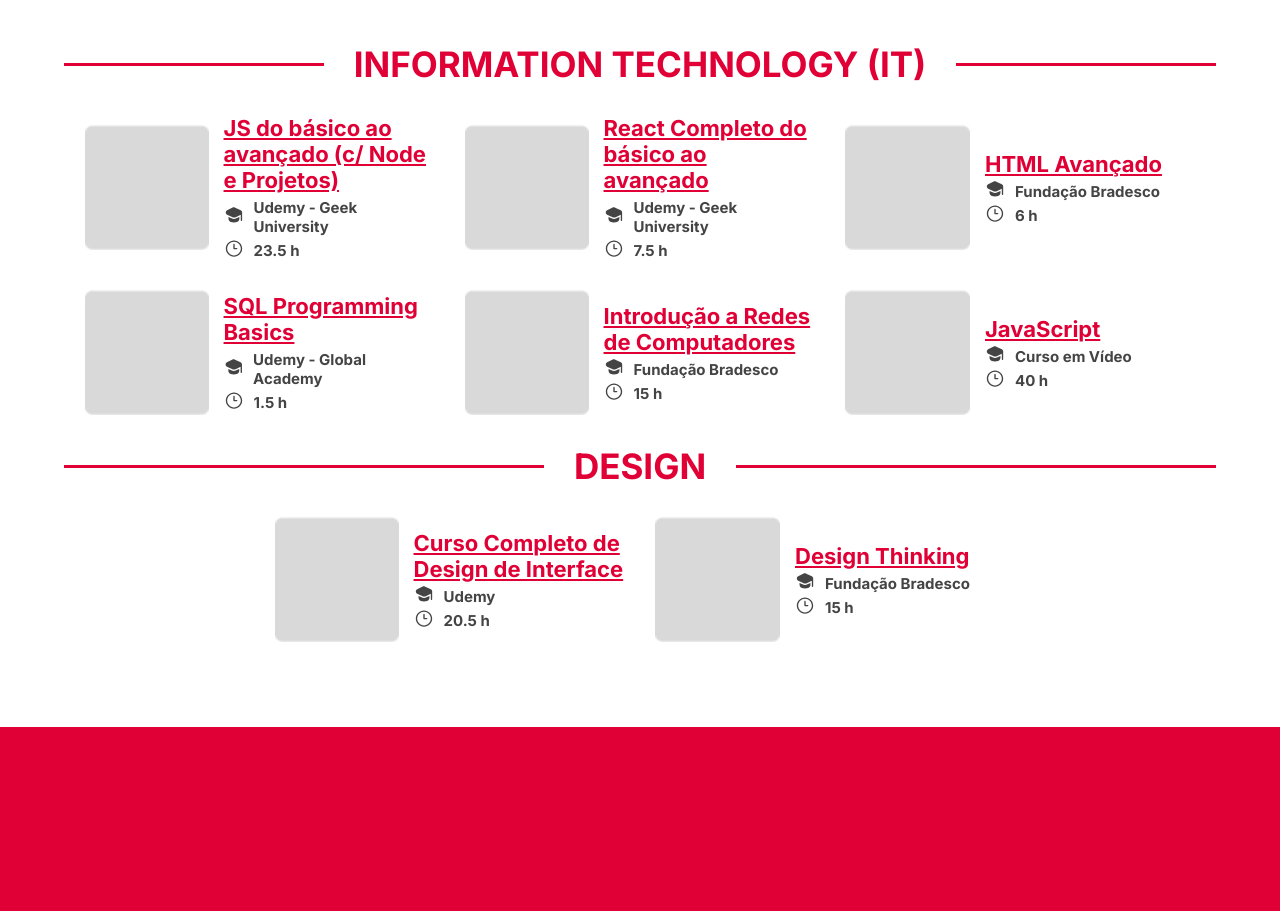
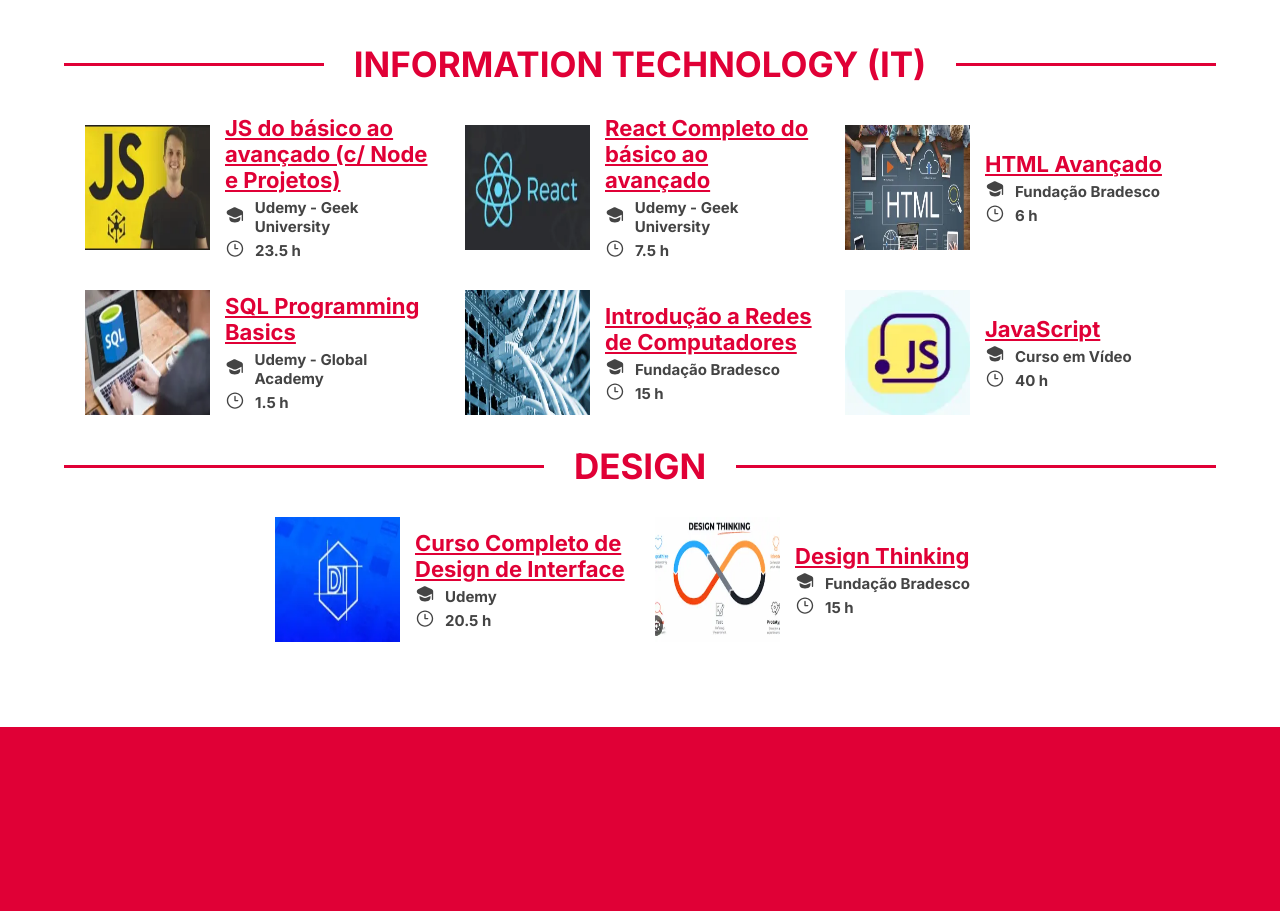
Before and after one commit to lucasoriental2/lucasoriental, a React (Vite) app: page / in a window 1280 px wide. Shown: the part 3840-4751 px from the top of the page. Built offline with nearby package versions, Linux system fonts and the light colour scheme; data requests are answered from the project's data file.

Commit message:
SCRUM-MASTER
Applying the images to the certificate section

```diff
--- a/src/components/sections/education-and-skills-page/common/certificates.jsx
+++ b/src/components/sections/education-and-skills-page/common/certificates.jsx
@@ -19,7 +19,7 @@
             <div className="EAS-certificates" key={certificate.id}>
               <img
                 alt="credential_img"
-                src={certificatePicture}
+                src={certificate.img}
                 className="EAS-certificates-picture"
               />
               <div className="EAS-certificates-div">
```
